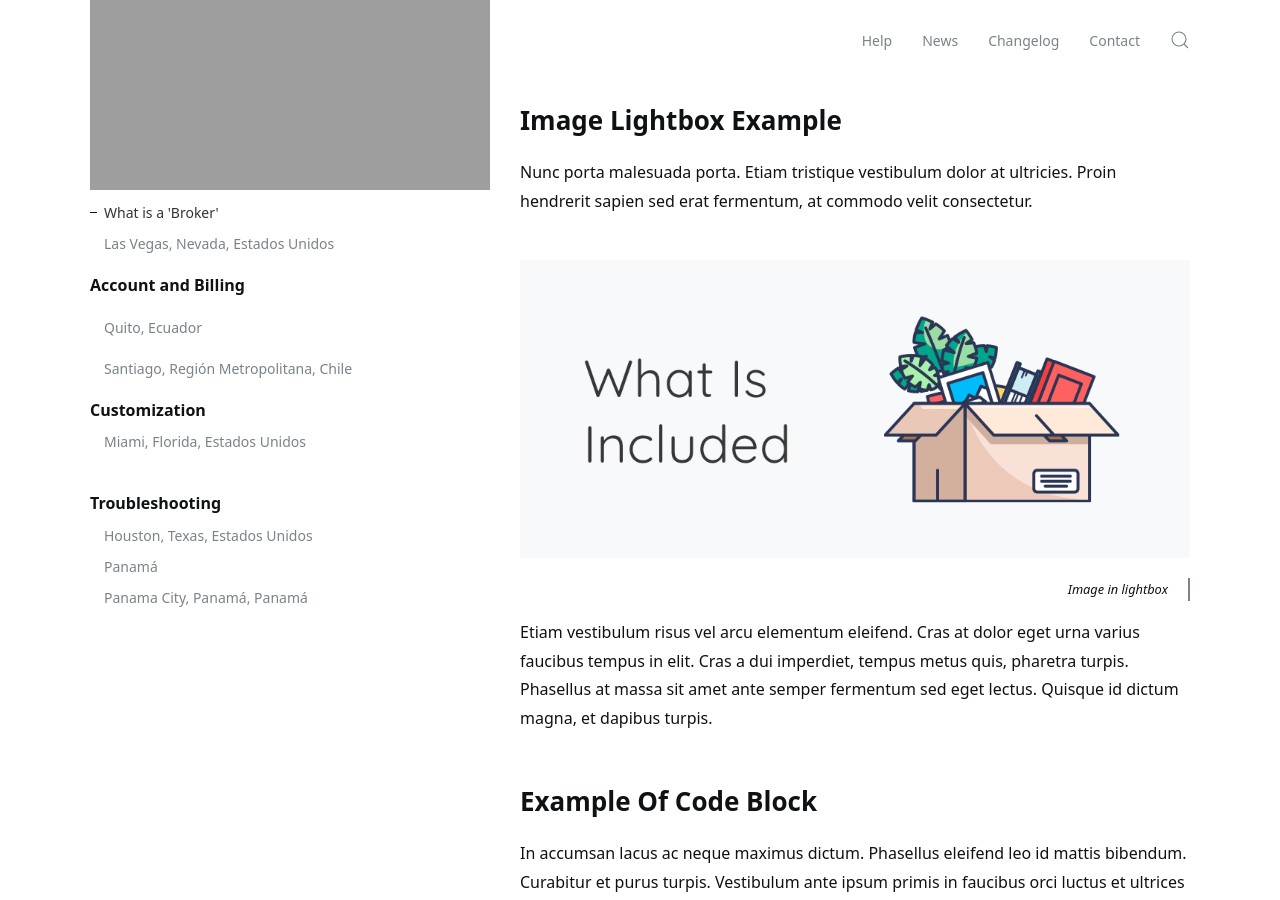
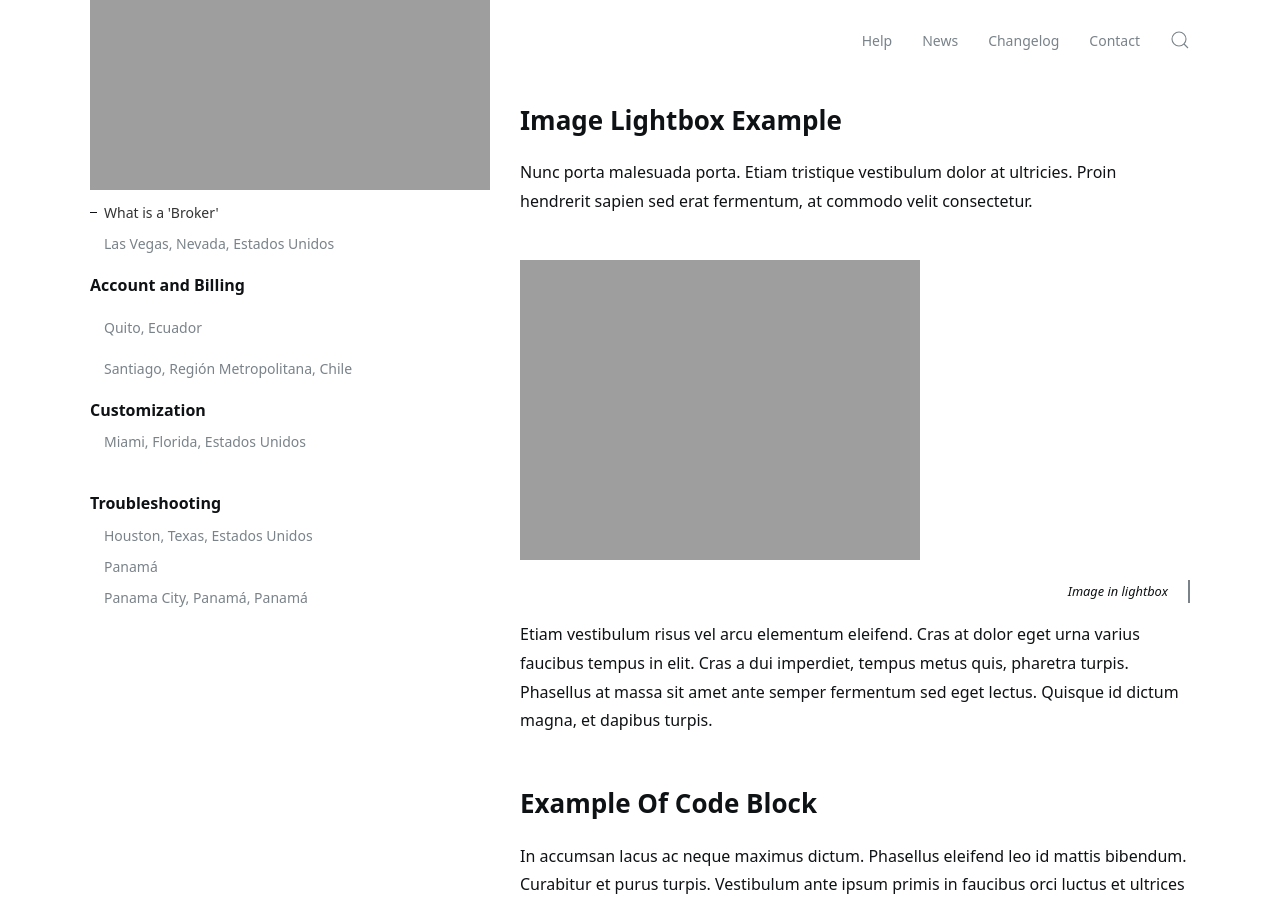
Before and after one commit to jelmii/jelmii.github.io, a Jekyll site: the page built from _docs/installation.md, in a window 1280 px wide and 900 px high, scrolled down 765 px. Built offline with Jekyll 4.4.1, drawn with Linux system fonts in a browser that asks for light colours.

Commit message:
Update installation.md

```diff
--- a/_docs/installation.md
+++ b/_docs/installation.md
@@ -18,7 +18,7 @@ Nulla non sollicitudin. Morbi sit amet laoreet ipsum, vel pretium mi. Morbi vari
 ## Image Lightbox Example
 Nunc porta malesuada porta. Etiam tristique vestibulum dolor at ultricies. Proin hendrerit sapien sed erat fermentum, at commodo velit consectetur.
 
-{% include image.html img="image1.png" style="wide" lightbox="true" alt="Alt for image" caption="Image in lightbox" %}
+{% include image.html img="eltiempo.png" style="wide" lightbox="true" alt="Alt for image" caption="Image in lightbox" %}
 
 Etiam vestibulum risus vel arcu elementum eleifend. Cras at dolor eget urna varius faucibus tempus in elit. Cras a dui imperdiet, tempus metus quis, pharetra turpis. Phasellus at massa sit amet ante semper fermentum sed eget lectus. Quisque id dictum magna, et dapibus turpis.
 
```
